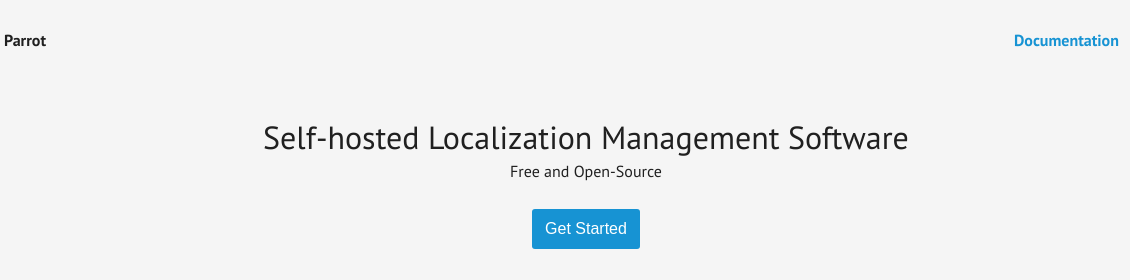
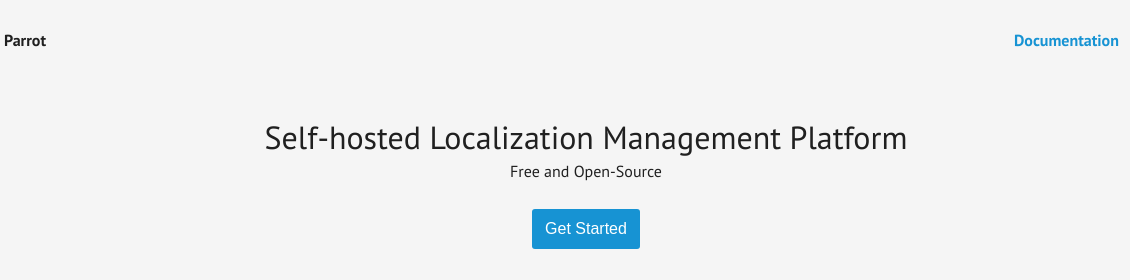
Before and after one commit to anthonynsimon/parrot.github.io, a plain HTML site: page index.html in a window 1280 px wide. Shown: the top 280 px of the page, 54-1184 px from the left. Drawn offline with Linux system fonts and the light colour scheme.

Commit message:
Update title

```diff
--- a/index.html
+++ b/index.html
@@ -32,7 +32,7 @@
 
     <section class="headmast">
         <div class="headmast-intro">
-            <h1 class="title">Self-hosted Localization Management Software</h1>
+            <h1 class="title">Self-hosted Localization Management Platform</h1>
             <p class="subtitle">Free and Open-Source</p>
             <div class="get-started"><a href="https://anthonynsimon.gitbooks.io/parrot/content/" target="_blank"><button class="button primary">Get Started</button></a></div>
         </div>
```
